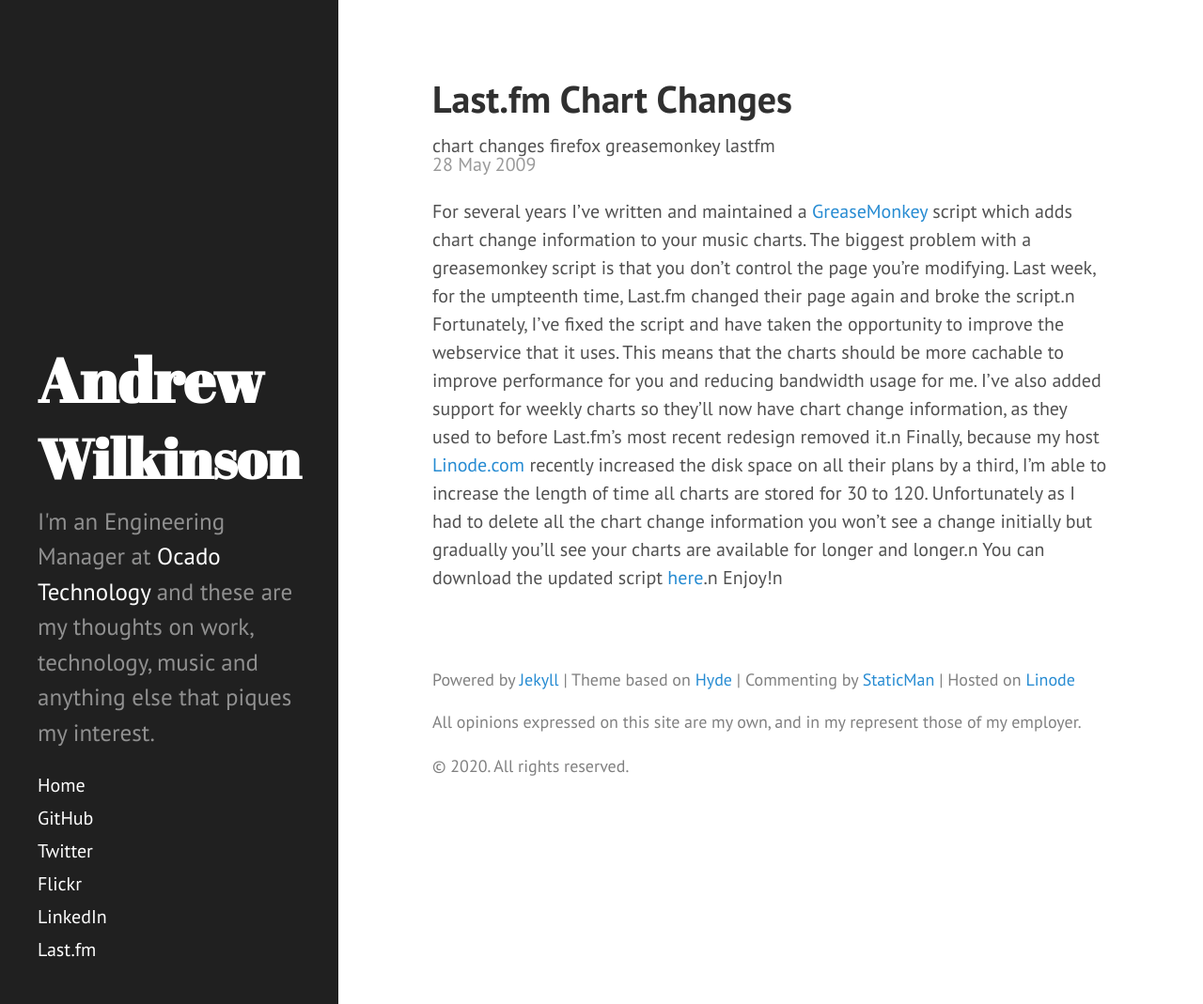
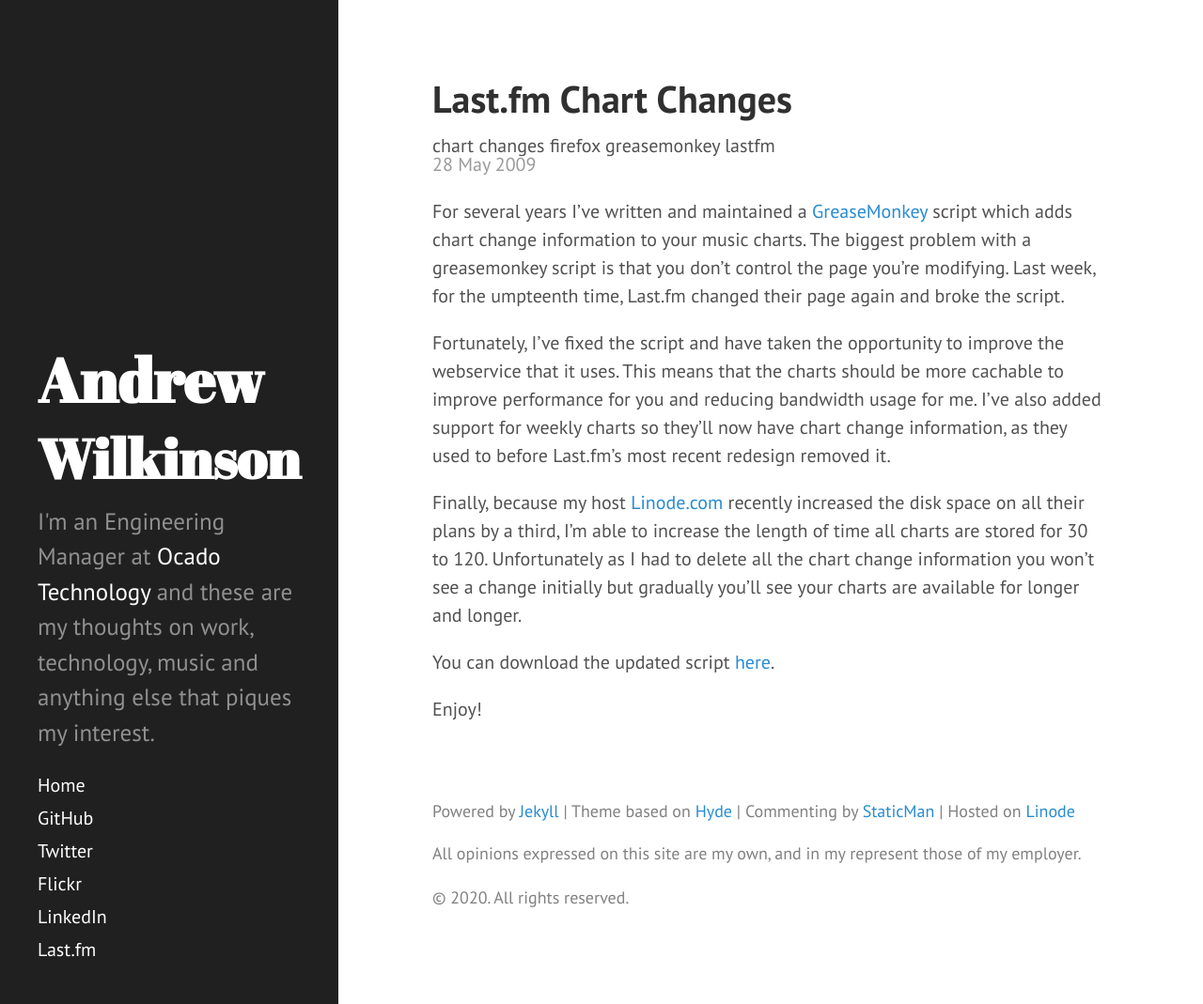
Before and after one commit to andrewjw/site, a Jekyll site: the page built from _posts/2009-05-28-last-fm-chart-changes.md, in a window 1280 px wide and 1069 px high. Shown: the whole window at 94% size. Built offline with Jekyll 4.4.1, drawn with Linux system fonts in a browser that asks for light colours.

```diff
--- a/_posts/2009-05-28-last-fm-chart-changes.md
+++ b/_posts/2009-05-28-last-fm-chart-changes.md
@@ -22,10 +21,14 @@ author:
   display_name: Andrew Wilkinson
   first_name: Andrew
   last_name: Wilkinson
-permalink: "/2009/05/28/last-fm-chart-changes/"
+permalink: /2009/05/28/last-fm-chart-changes/
 ---
-For several years I've written and maintained a <a href="https://addons.mozilla.org/en-US/firefox/addon/748">GreaseMonkey</a> script which adds chart change information to your music charts. The biggest problem with a greasemonkey script is that you don't control the page you're modifying. Last week, for the umpteenth time, Last.fm changed their page again and broke the script.n
-Fortunately, I've fixed the script and have taken the opportunity to improve the webservice that it uses. This means that the charts should be more cachable to improve performance for you and reducing bandwidth usage for me. I've also added support for weekly charts so they'll now have chart change information, as they used to before Last.fm's most recent redesign removed it.n
-Finally, because my host <a href="http://www.linode.com">Linode.com</a> recently increased the disk space on all their plans by a third, I'm able to increase the length of time all charts are stored for 30 to 120. Unfortunately as I had to delete all the chart change information you won't see a change initially but gradually you'll see your charts are available for longer and longer.n
-You can download the updated script <a href="http://lastfm.indiegigs.co.uk/chartchanges">here</a>.n
-Enjoy!n
+For several years I've written and maintained a <a href="https://addons.mozilla.org/en-US/firefox/addon/748">GreaseMonkey</a> script which adds chart change information to your music charts. The biggest problem with a greasemonkey script is that you don't control the page you're modifying. Last week, for the umpteenth time, Last.fm changed their page again and broke the script.
+
+Fortunately, I've fixed the script and have taken the opportunity to improve the webservice that it uses. This means that the charts should be more cachable to improve performance for you and reducing bandwidth usage for me. I've also added support for weekly charts so they'll now have chart change information, as they used to before Last.fm's most recent redesign removed it.
+
+Finally, because my host <a href="http://www.linode.com">Linode.com</a> recently increased the disk space on all their plans by a third, I'm able to increase the length of time all charts are stored for 30 to 120. Unfortunately as I had to delete all the chart change information you won't see a change initially but gradually you'll see your charts are available for longer and longer.
+
+You can download the updated script <a href="http://lastfm.indiegigs.co.uk/chartchanges">here</a>.
+
+Enjoy!
```
Also changed, not shown: other parts of _posts/2009-05-28-last-fm-chart-changes.md (+6 -7 lines).
